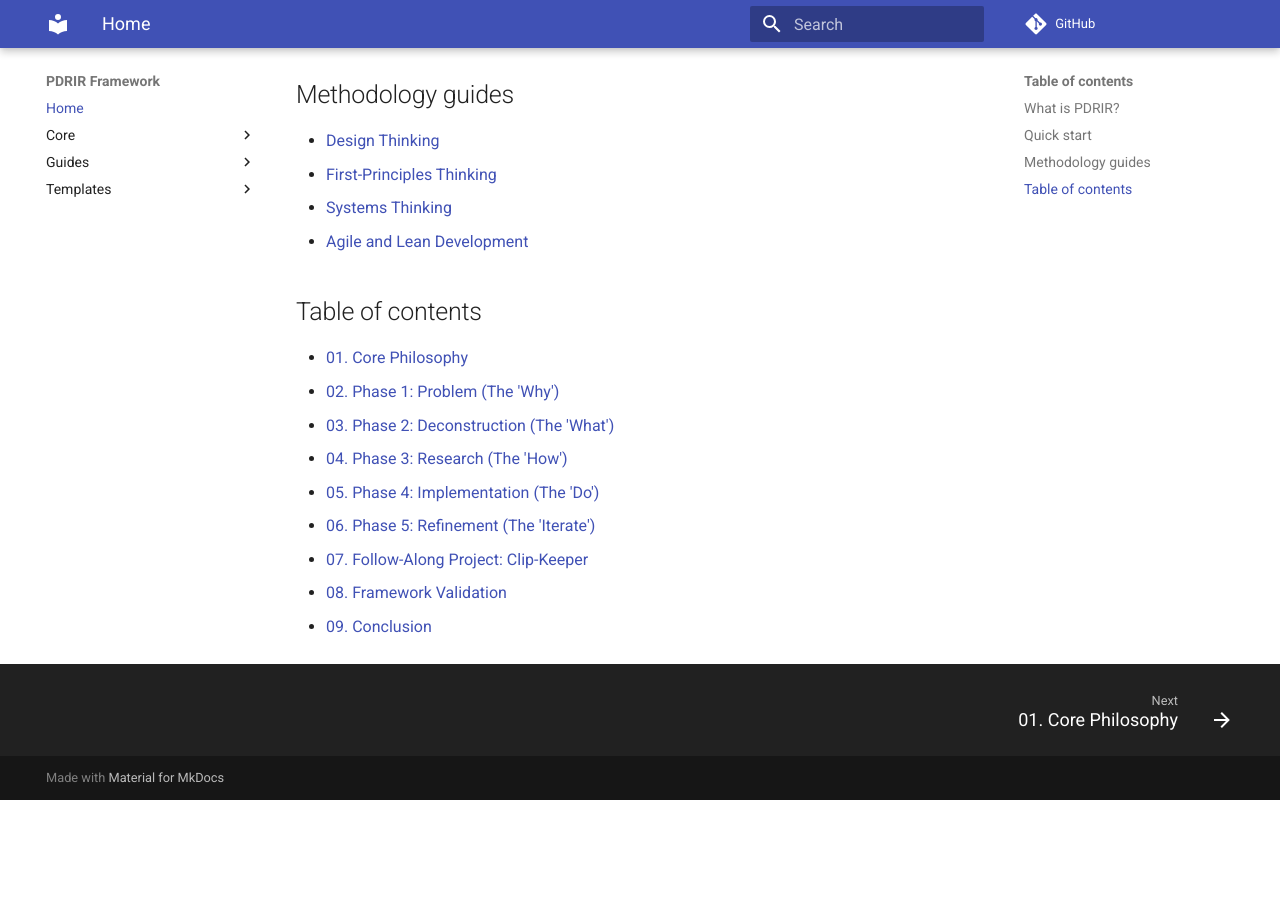
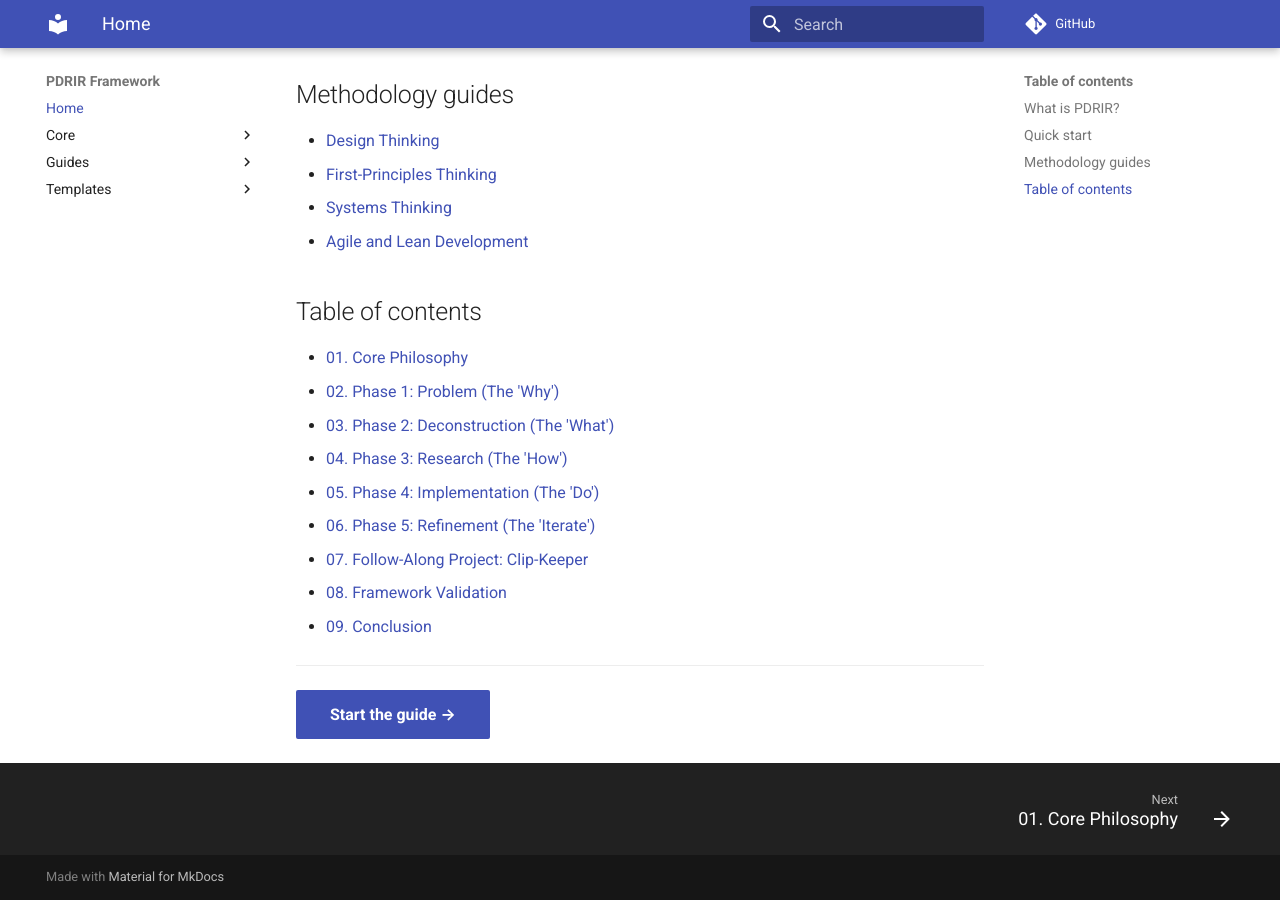
Before and after one commit to majimba/pdrir-framework, an MkDocs documentation site: the page built from docs/index.md, in a window 1280 px wide and 900 px high, scrolled down 571 px. Built offline with MkDocs 1.6.1 and Material for MkDocs 9.7.7, drawn with Linux system fonts in a browser that asks for light colours; comment, search, counter and statistics services are not loaded; before the commit the page ends 1371 px from its top, so only the background shows below that.

Commit message:
feat(docs): add primary Start the guide button on Home to begin chronological flow

```diff
--- a/docs/index.md
+++ b/docs/index.md
@@ -35,3 +35,7 @@ Problem, Deconstruction, Research, Implementation, and Refinement. It blends pri
 - [07. Follow-Along Project: Clip-Keeper](./core/07-clip-keeper.md)
 - [08. Framework Validation](./core/08-framework-validation.md)
 - [09. Conclusion](./core/09-conclusion.md)
+
+---
+
+[Start the guide →](./core/01-core-philosophy.md){ .md-button .md-button--primary }
```
